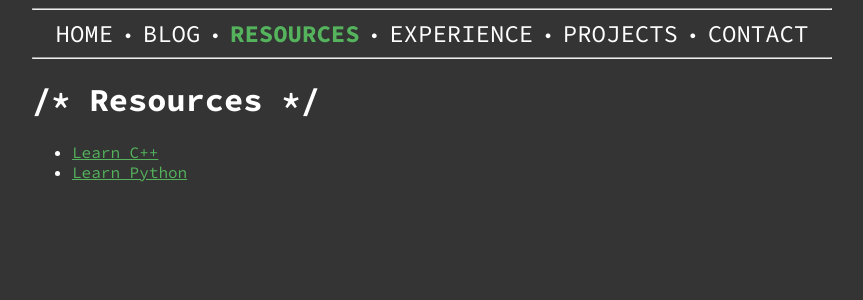
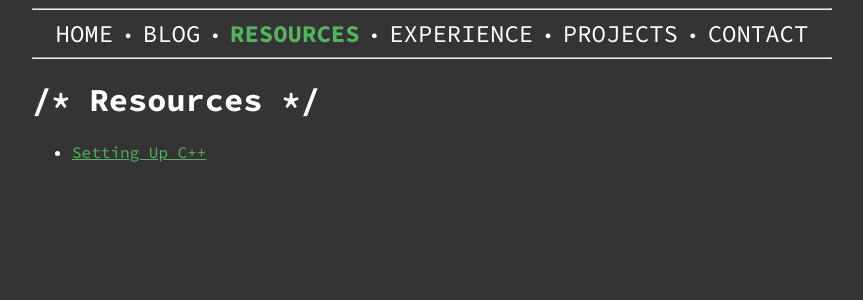
Before and after one commit to msmith-codes/website, a Next.js app: page /resources in a window 1280 px wide. Shown: the top 300 px of the page, without its empty margins (208-1071 px from the left). Built offline with nearby package versions, Linux system fonts and the light colour scheme.

Commit message:
updated resource page

```diff
--- a/src/app/resources/page.tsx
+++ b/src/app/resources/page.tsx
@@ -9,10 +9,7 @@ export default function ResourcesPage() : React.ReactElement
                 <h1>/* Resources */</h1>
                 <ul>
                     <li>
-                        <Link href="/resources/cpp-0">Learn C++</Link>
-                    </li>
-                    <li>
-                        <Link href="/resources/py-0">Learn Python</Link>
+                        <Link href="/resources/cpp-0">Setting Up C++</Link>
                     </li>
                 </ul>
             </main>
```
